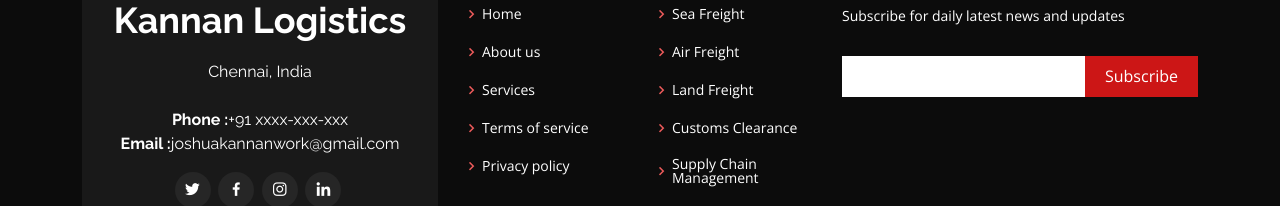
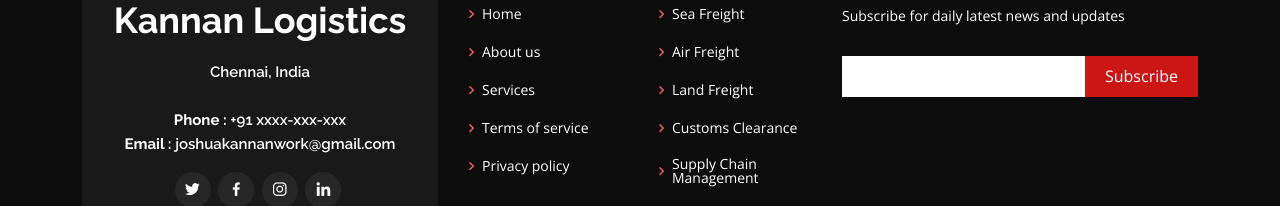
Before and after one commit to Joshua-kannan/Kannan-Logistics, a plain HTML site: page index.html in a window 1280 px wide. Shown: the part 7226-7432 px from the top of the page. Drawn offline with nearby package versions, Linux system fonts and the light colour scheme.

Commit message:
contact info edit

```diff
--- a/assets/css/style.css
+++ b/assets/css/style.css
@@ -1059,9 +1059,10 @@ section {
 }
 
 #footer .footer-top .footer-info p {
-  font-size: 16px;
+  font-size: 15px;
   line-height: 24px;
   margin-bottom: 0;
+  font-weight: 600;
   font-family: "Raleway", sans-serif;
 }
 #footer .footer-top .footer-info p a{
--- a/index.html
+++ b/index.html
@@ -518,8 +518,8 @@
               <p>
 
                 Chennai, India<br><br>
-                <strong>Phone :</strong><a href="tel:+91 9585549691">+91 xxxx-xxx-xxx</a><br>
-                <strong>Email :</strong><a href="mailto:vivinjackson@icyflamelogistics.com">joshuakannanwork@gmail.com</a><br>
+                <strong>Phone : </strong><a href="tel:+91 0000-000-000"> +91 xxxx-xxx-xxx</a><br>
+                <strong>Email : </strong><a href="mailto:joshuakannanwork@gmail.com"> joshuakannanwork@gmail.com</a><br>
               </p>
               <div class="social-links mt-3">
                 <a href="#footer" class="twitter"><i class="bx bxl-twitter"></i></a>
```
